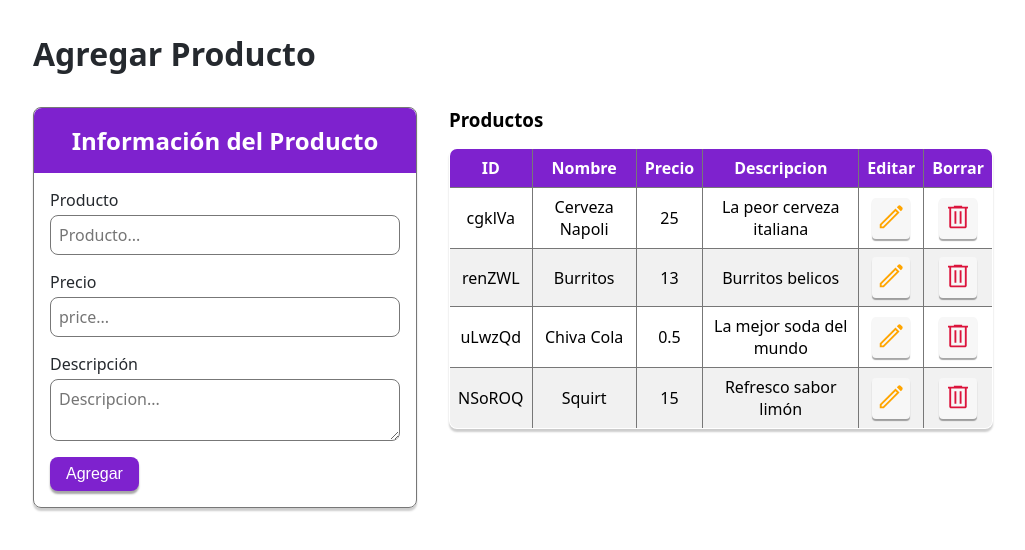
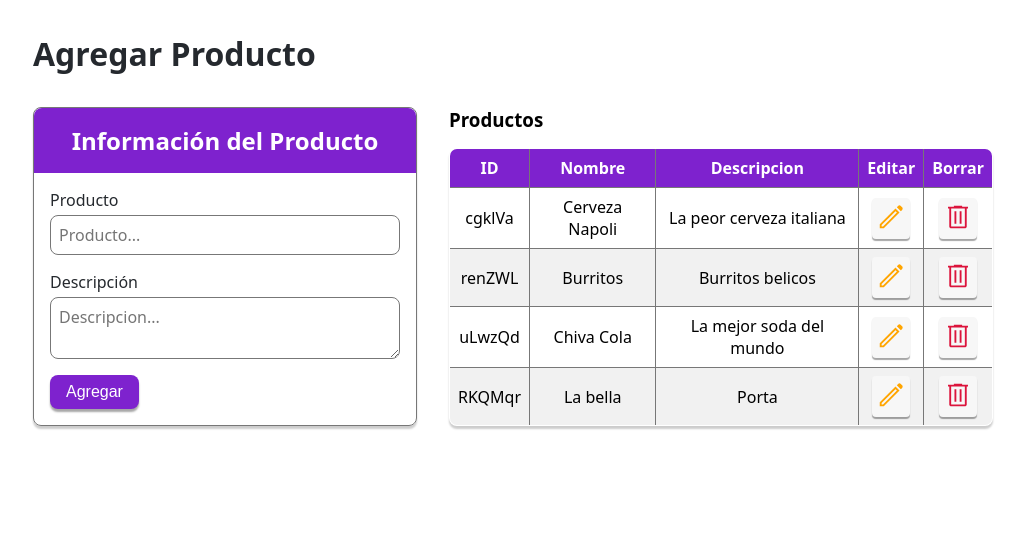
Before and after one commit to Congal-Club/tarea-1-negocios, a React (Vite) app: page / in a window 1280 px wide. Shown: the top 550 px of the page, without its empty margins (127-1152 px from the left). Built offline with nearby package versions, Linux system fonts and the light colour scheme; data requests are answered from the project's data file.

Commit message:
Se elimino el campo precio

```diff
--- a/src/App.jsx
+++ b/src/App.jsx
@@ -36,8 +36,7 @@ export default function App() {
       const productToAdd = {
         id: generateId(6),
         name: data.product,
-        description: data.description,
-        price: data.price
+        description: data.description
       }
 
       await addProduct(productToAdd)
@@ -51,8 +50,7 @@ export default function App() {
           return {
             ...product,
             name: data.product,
-            description: data.description,
-            price: data.price
+            description: data.description
           }
         }
 
--- a/src/components/Form.jsx
+++ b/src/components/Form.jsx
@@ -19,18 +19,6 @@ export default function Form({ handleSubmit, isAdding, productEditing }) {
         </div>
 
         <div className={styles.formGroup}>
-          <label className={styles.label} htmlFor='price'>Precio</label>
-          <input
-            className={styles.input}
-            type='number'
-            id='price'
-            name='price'
-            placeholder='price...'
-            defaultValue={isAdding ? '' : productEditing.price}
-          />
-        </div>
-
-        <div className={styles.formGroup}>
           <label className={styles.label} htmlFor='description'>Descripción</label>
           <textarea
             className={styles.input}
--- a/src/components/TableOfProducts.jsx
+++ b/src/components/TableOfProducts.jsx
@@ -10,7 +10,6 @@ export default function TableOfProducts({ products, handleEdit, handleDelete })
         <tr>
           <th>ID</th>
           <th>Nombre</th>
-          <th>Precio</th>
           <th>Descripcion</th>
           <th>Editar</th>
           <th>Borrar</th>
@@ -22,7 +21,6 @@ export default function TableOfProducts({ products, handleEdit, handleDelete })
           <tr key={product.id}>
             <td>{product.id}</td>
             <td>{product.name}</td>
-            <td>{product.price}</td>
             <td>{product.description}</td>
             <td>
               <button className={styles.iconButton} onClick={() => handleEdit(product)}>
--- a/src/db.json
+++ b/src/db.json
@@ -3,26 +3,22 @@
     {
       "id": "cgklVa",
       "name": "Cerveza Napoli",
-      "description": "La peor cerveza italiana",
-      "price": 25
+      "description": "La peor cerveza italiana"
     },
     {
       "id": "renZWL",
       "name": "Burritos",
-      "description": "Burritos belicos",
-      "price": 13
+      "description": "Burritos belicos"
     },
     {
       "id": "uLwzQd",
       "name": "Chiva Cola",
-      "description": "La mejor soda del mundo",
-      "price": 0.5
+      "description": "La mejor soda del mundo"
     },
     {
-      "id": "NSoROQ",
-      "name": "Squirt",
-      "description": "Refresco sabor limón",
-      "price": "15"
+      "id": "RKQMqr",
+      "name": "La bella",
+      "description": "Porta"
     }
   ]
 }
```
